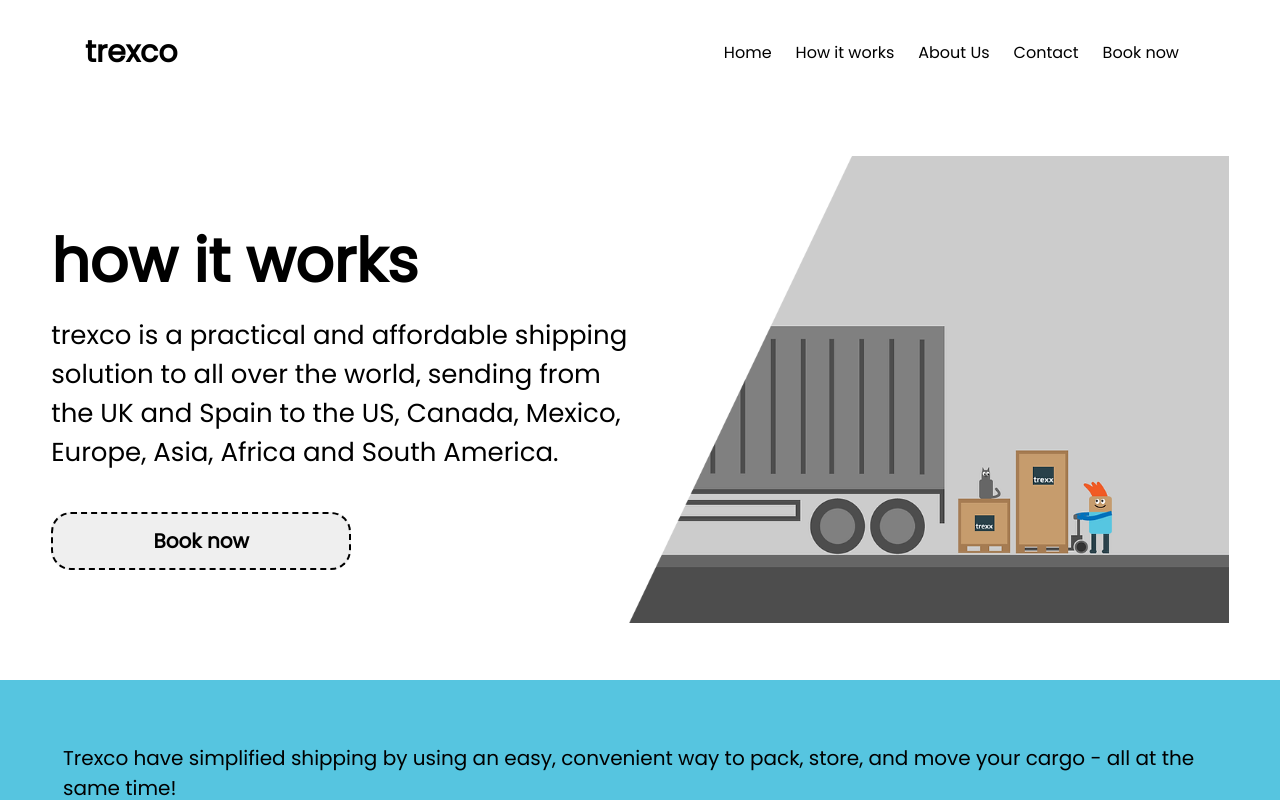
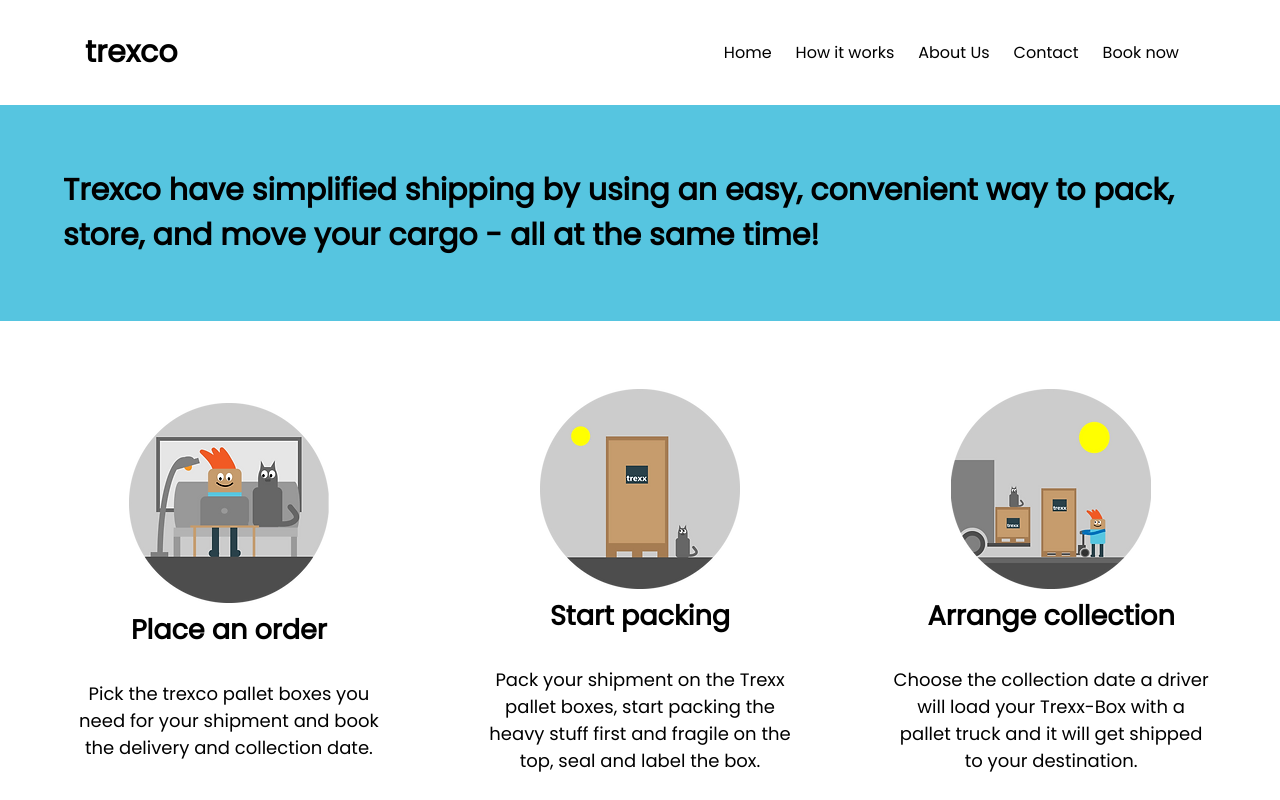
Before and after one commit to holguin4857/trexco-old, a Next.js app: page /how in a window 1280 px wide. Shown: the top 800 px of the page. Built offline with nearby package versions, Linux system fonts and the light colour scheme.

Commit message:
about page

```diff
--- a/pages/how.js
+++ b/pages/how.js
@@ -18,20 +18,11 @@ export default function How() {
         <Navbar />
       </div>
 
-      <section className='container'>
-        <div className='content'>
-          <h1>how it works</h1>
-          <p>trexco is a practical and affordable shipping solution to all over the world, sending from the UK and Spain to the US, Canada, Mexico, Europe, Asia, Africa and South America.</p>
-          <button className='button'><Link href="https://trexco.involve.me/trexco-personalized-quote">Book now</Link></button>
-        </div>
-        <div className='image'>
-          <img src='images/container1.png' alt='' width="600px" />
-        </div>
-      </section>
+
 
       <section className='container-2'>
         <div className='content-2'>
-          <p>Trexco have simplified shipping by using an easy, convenient way to pack, store, and move your cargo - all at the same time!</p>
+          <h1>Trexco have simplified shipping by using an easy, convenient way to pack, store, and move your cargo - all at the same time!</h1>
         </div>
       </section>
 
--- a/styles/utilities.css
+++ b/styles/utilities.css
@@ -8,6 +8,7 @@
     margin: 4% 4%;
     padding: 0%;
     margin-bottom: 50px;
+
 }
   .content h1 {
     font-size: 60px;
```
